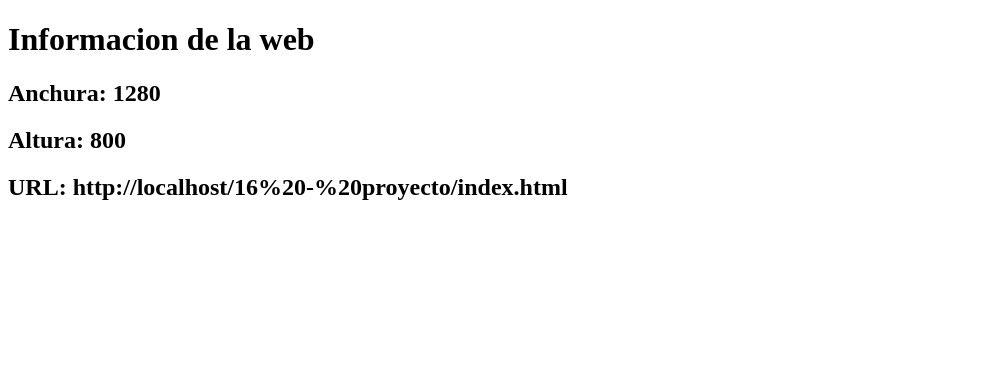
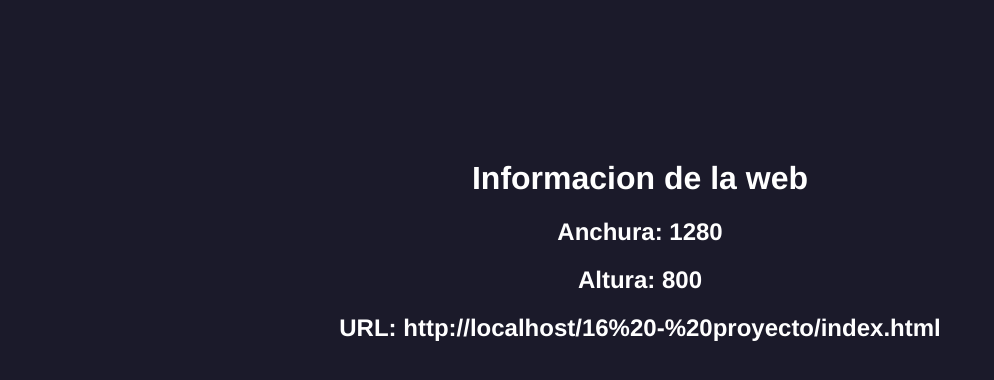
Before and after one commit to realjoaquinalvarez/js-copias, a plain HTML site: page 16 - proyecto/index.html in a window 1280 px wide. Shown: the whole page, without its empty margins (0-994 px from the left). Drawn offline with Linux system fonts and the light colour scheme.

Commit message:
copia de seguridad

```diff
--- a/16 - proyecto/assets/css/styles.css
+++ b/16 - proyecto/assets/css/styles.css
@@ -1,9 +1,11 @@
 body {
+    margin-top: 10rem;
     background-color: rgb(27, 26, 42);
     text-align: center;
+    font-family: 'Franklin Gothic Medium', 'Arial Narrow', Arial, sans-serif;
 }
 
-h1, p {
+h1, h2, p {
     color: white;
 }
 
--- a/16 - proyecto/index.html
+++ b/16 - proyecto/index.html
@@ -14,6 +14,7 @@ Muestra por pantalla el ancho, alto y URL de la web en la que te encuentras actu
     <meta name="viewport" content="width=device-width, initial-scale=1.0">
 
     <script src="./assets/js/main.js" defer></script>
+    <link rel="stylesheet" href="./assets/css/styles.css">
 
     <title>Proyecto 16 JS</title>
 </head>
```
